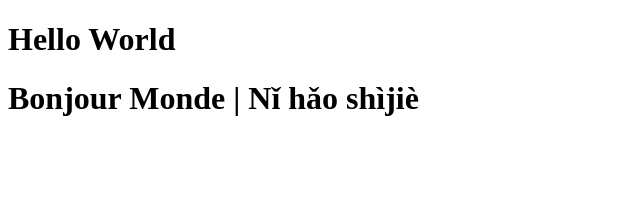
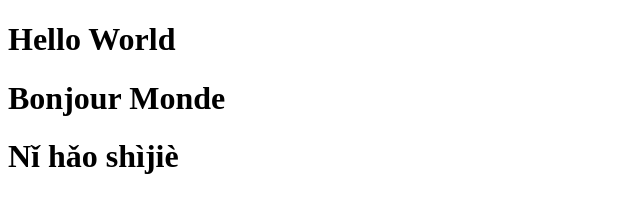
Before and after one commit to GauisCode/cst3106_labs, a plain HTML site: page lab02/hello_world.html in a window 1280 px wide. Shown: the whole page, without its empty margins (0-640 px from the left). Drawn offline with Linux system fonts and the light colour scheme.

Commit message:
Split greeting into separate headings

```diff
--- a/lab02/hello_world.html
+++ b/lab02/hello_world.html
@@ -7,6 +7,7 @@
 </head>
 <body>
   <h1> Hello World</h1>
-  <h1>Bonjour Monde | Nǐ hǎo shìjiè</h1>
+  <h1>Bonjour Monde</h1>
+  <h1>Nǐ hǎo shìjiè</h1>
 </body>
 </html>
```
